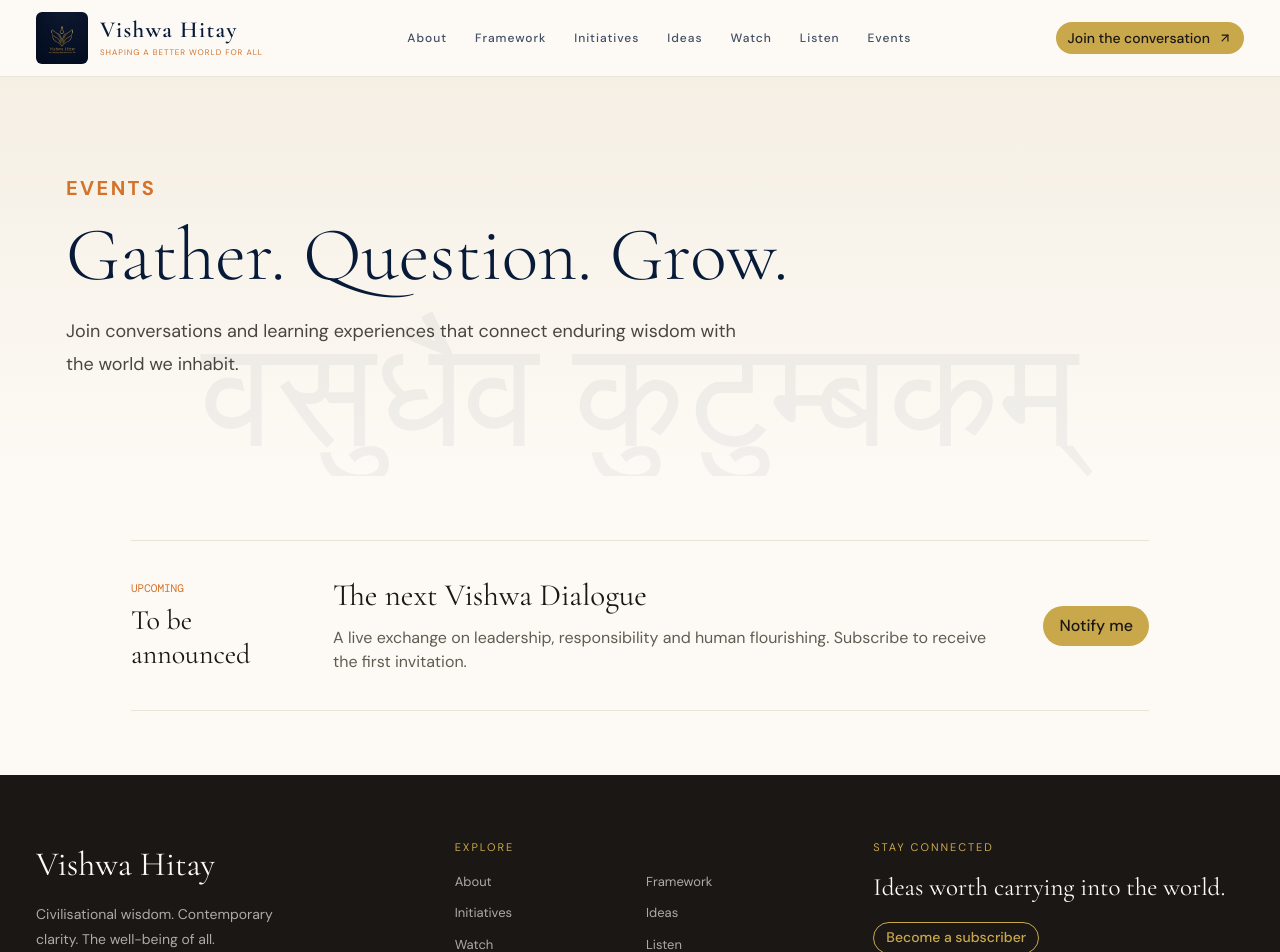
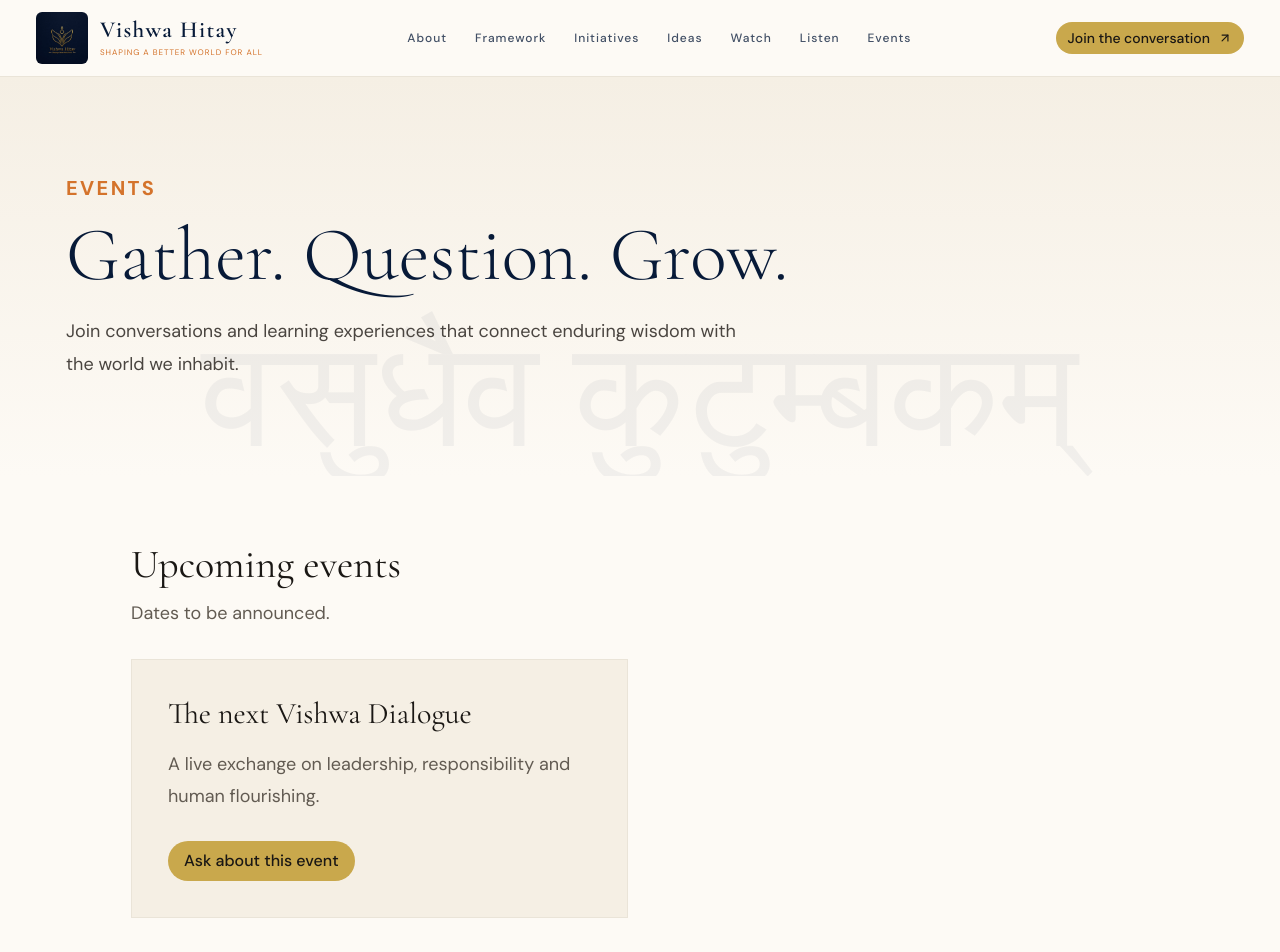
Before and after one commit to Pakshal/vishwa-hitay, a Next.js app: page /events in a window 1280 px wide. Shown: the top 952 px of the page. Built offline with nearby package versions, Linux system fonts and the light colour scheme.

Commit message:
Refactor EventsPage to improve structure and layout
Refactor EventsPage component structure and layout.

```diff
--- a/app/events/page.jsx
+++ b/app/events/page.jsx
@@ -1,5 +1,25 @@
-import { Box, Button, Container, Flex, Grid, Heading, Text } from '@chakra-ui/react';
+import NextLink from 'next/link';
+import { Box, Button, Container, Heading, SimpleGrid, Text } from '@chakra-ui/react';
 import SiteShell from '../../components/SiteShell';
 import PageHeader from '../../components/PageHeader';
 
-export default function EventsPage() { return <SiteShell><PageHeader eyebrow="Events" title="Gather. Question. Grow.">Join conversations and learning experiences that connect enduring wisdom with the world we inhabit.</PageHeader><Container maxW="1050px" py={16}><Grid templateColumns={{ base: '1fr', md: '170px 1fr auto' }} gap={8} alignItems="center" borderY="1px solid" borderColor="brand.mist" py={9}><Box><Text color="brand.saffron" fontFamily="mono" fontSize="11px">UPCOMING</Text><Heading mt={2} fontSize="28px" fontWeight="400">To be announced</Heading></Box><Box><Heading fontSize="31px" fontWeight="400">The next Vishwa Dialogue</Heading><Text mt={3} color="#625b52">A live exchange on leadership, responsibility and human flourishing. Subscribe to receive the first invitation.</Text></Box><Button variant="gold">Notify me</Button></Grid></Container></SiteShell>; }
+export default function EventsPage() {
+  return (
+    <SiteShell>
+      <PageHeader eyebrow="Events" title="Gather. Question. Grow.">Join conversations and learning experiences that connect enduring wisdom with the world we inhabit.</PageHeader>
+      <Container maxW="1050px" py={16}>
+        <Box as="section" aria-labelledby="upcoming-events">
+          <Heading id="upcoming-events" fontSize={{ base: '32px', md: '40px' }} fontWeight="400">Upcoming events</Heading>
+          <Text mt={3} mb={8} color="#625b52" fontSize="18px">Dates to be announced.</Text>
+          <SimpleGrid columns={{ base: 1, md: 2 }} spacing={6}>
+            <Box as="article" border="1px solid" borderColor="brand.mist" bg="brand.parchment" p={{ base: 7, md: 9 }}>
+              <Heading as="h3" fontSize="30px" fontWeight="400">The next Vishwa Dialogue</Heading>
+              <Text mt={4} color="#625b52" fontSize="18px" lineHeight="1.8">A live exchange on leadership, responsibility and human flourishing.</Text>
+              <Button as={NextLink} href="/contact" mt={7} variant="gold">Ask about this event</Button>
+            </Box>
+          </SimpleGrid>
+        </Box>
+      </Container>
+    </SiteShell>
+  );
+}
```
